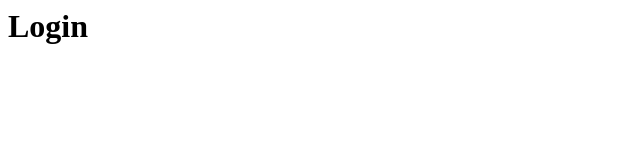
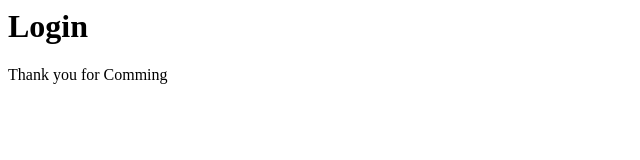
Before and after one commit to vickjoeobi/LearningGitandGitHub, a plain HTML site: page login.html in a window 1280 px wide. Shown: the whole page, without its empty margins (0-640 px from the left). Drawn offline with Linux system fonts and the light colour scheme.

Commit message:
Update login.html

```diff
--- a/login.html
+++ b/login.html
@@ -7,5 +7,6 @@
   </head>
   <body>
     <h1>Login</h1>
+    <p>Thank you for Comming</p>
   </body>
 </html>
```
